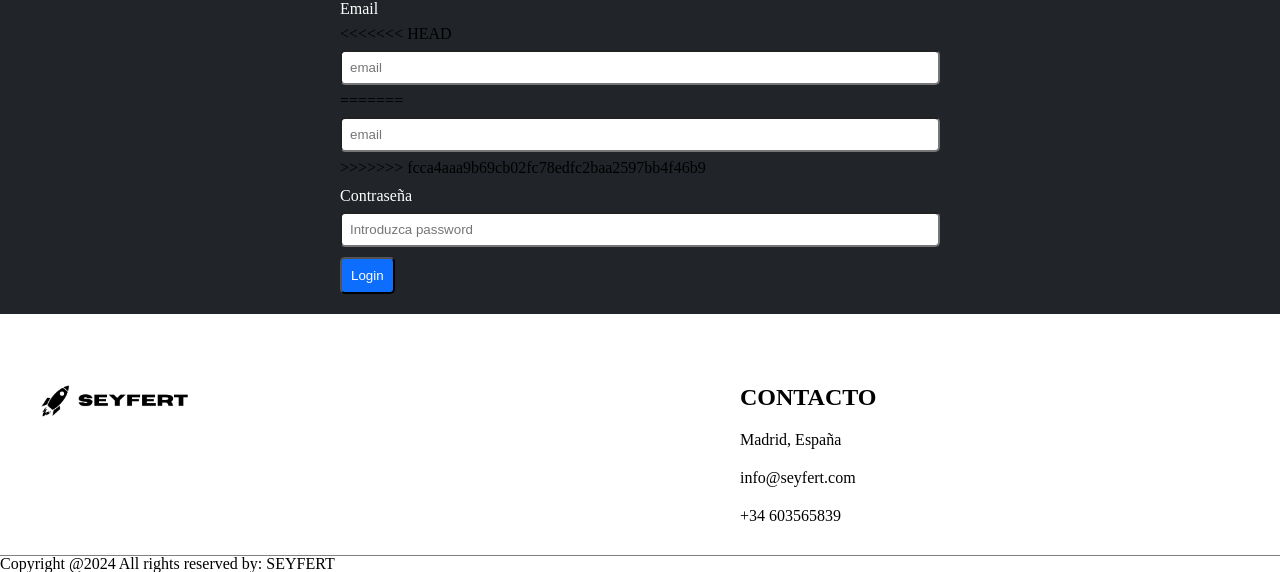
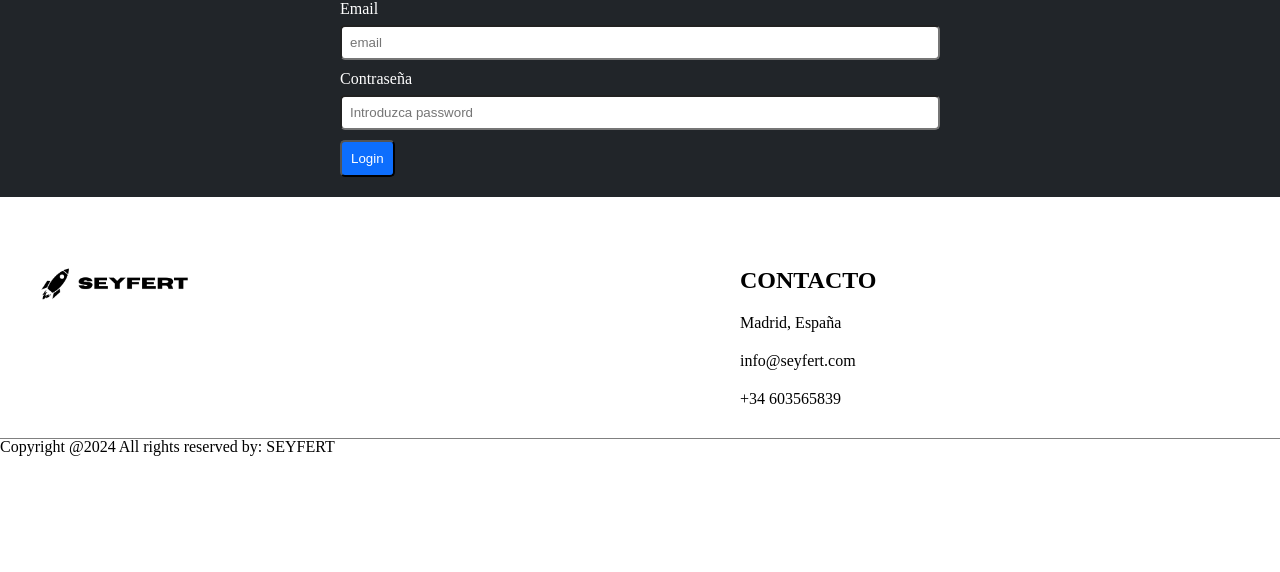
Before and after one commit to carlajan82code/git_prueba, a PHP site: page /login.php in a window 1280 px wide. Shown: the part 60-632 px from the top of the page. Run offline with PHP 8.4, Linux system fonts and the light colour scheme.

Commit message:
Cambio tabindex

```diff
--- a/www/login.php
+++ b/www/login.php
@@ -18,11 +18,7 @@
         <div class="form_contenedor">
             <div class="form_input" id="email_login">
                 <label for="email">Email</label>
-<<<<<<< HEAD
                 <input type="email" class="form-control" placeholder="email" name="email" id="mail" tabindex="1">
-=======
-                <input type="email" class="form-control" placeholder="email" name="mail" id="mail">
->>>>>>> fcca4aaa9b69cb02fc78edfc2baa2597bb4f46b9
             </div>
             <div class="form_input" id="pass_login">
                 <label for="contrasena">Contraseña</label>
```
